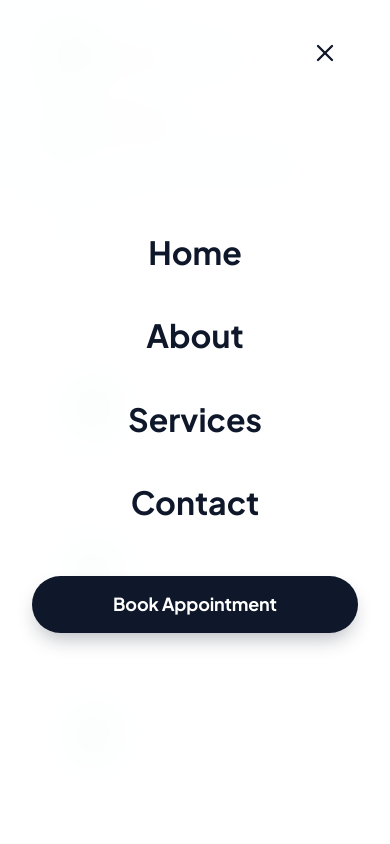
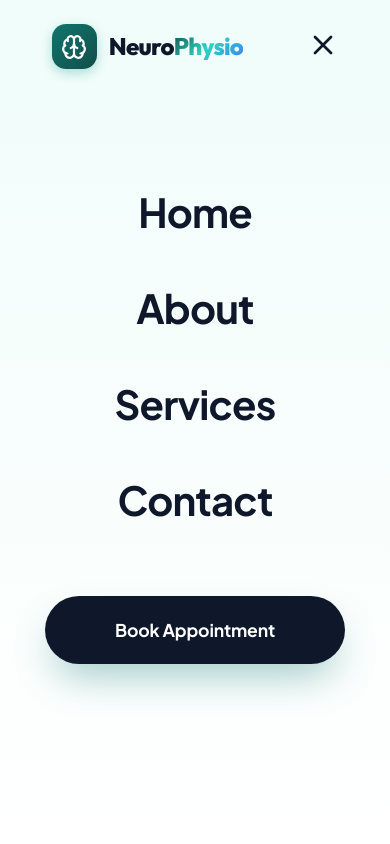
Before and after one commit to ujvaldesai01-cmyk/physio-neuro-care, a React (Vite) app in the folder client/: page /contact in a window 390 px wide. Both pictures are taken after a click on the button 324 px from the left and 54 px from the top of the page. Shown: the top 844 px of the page. Built offline with nearby package versions, Linux system fonts and the light colour scheme.

Commit message:
Fix: Mobile menu UI and About page overlay issues

```diff
--- a/client/src/components/Navbar.jsx
+++ b/client/src/components/Navbar.jsx
@@ -21,12 +21,12 @@ const Navbar = () => {
         width: isScrolled ? '90%' : '100%',
         maxWidth: 'var(--container-width)',
         margin: '0 auto',
-        zIndex: 1000,
+        zIndex: 9999,
         transition: 'all 0.4s cubic-bezier(0.4, 0, 0.2, 1)',
-        background: isScrolled ? 'rgba(255, 255, 255, 0.85)' : 'transparent',
+        background: isScrolled ? 'rgba(255, 255, 255, 0.9)' : 'rgba(255, 255, 255, 0)',
         backdropFilter: isScrolled ? 'blur(16px)' : 'none',
         borderRadius: isScrolled ? '50px' : '0',
-        padding: isScrolled ? '0.75rem 2rem' : '2rem 2rem',
+        padding: isScrolled ? '0.75rem 2rem' : '1.5rem 2rem',
         boxShadow: isScrolled ? 'var(--shadow-lg)' : 'none',
         border: isScrolled ? '1px solid rgba(255,255,255,0.5)' : 'none'
     };
@@ -34,7 +34,7 @@ const Navbar = () => {
     return (
         <nav style={navbarStyle}>
             <div style={{ display: 'flex', justifyContent: 'space-between', alignItems: 'center' }}>
-                <a href="/" style={{ display: 'flex', alignItems: 'center', gap: '0.75rem', textDecoration: 'none', color: 'var(--text-main)' }}>
+                <a href="/" style={{ display: 'flex', alignItems: 'center', gap: '0.75rem', textDecoration: 'none', color: 'var(--text-main)', zIndex: 10002 }}>
                     <div style={{
                         background: 'linear-gradient(135deg, var(--primary) 0%, var(--primary-dark) 100%)',
                         padding: '0.6rem',
@@ -74,38 +74,55 @@ const Navbar = () => {
                 </div>
 
                 {/* Mobile Toggle */}
-                <button onClick={() => setIsMobileOpen(!isMobileOpen)} style={{ background: 'none', border: 'none', cursor: 'pointer', display: 'none' }} className="mobile-toggle">
-                    {isMobileOpen ? <X size={28} color="var(--text-main)" /> : <Menu size={28} color="var(--text-main)" />}
+                <button onClick={() => setIsMobileOpen(!isMobileOpen)} style={{ background: 'none', border: 'none', cursor: 'pointer', display: 'none', zIndex: 10002 }} className="mobile-toggle">
+                    {isMobileOpen ? <X size={32} color="var(--text-main)" /> : <Menu size={32} color="var(--text-main)" />}
                 </button>
             </div>
 
             {/* Mobile Menu Overlay */}
-            {/* Mobile Menu Overlay */}
             {isMobileOpen && (
-                <div className="mobile-menu-overlay">
-                    {['Home', 'About', 'Services', 'Contact'].map((item) => (
-                        <a key={item} href={item === 'Home' ? '/' : `/${item.toLowerCase()}`} onClick={() => setIsMobileOpen(false)}
+                <div className="mobile-menu-overlay" style={{
+                    position: 'fixed',
+                    top: 0,
+                    left: 0,
+                    width: '100vw',
+                    height: '100vh',
+                    background: 'linear-gradient(180deg, #f0fdfa 0%, #ffffff 100%)',
+                    zIndex: 10001,
+                    display: 'flex',
+                    flexDirection: 'column',
+                    alignItems: 'center',
+                    justifyContent: 'center',
+                    padding: '2rem',
+                    animation: 'fadeIn 0.3s ease-out'
+                }}>
+                    <div style={{ display: 'flex', flexDirection: 'column', gap: '2rem', textAlign: 'center', width: '100%', maxWidth: '300px' }}>
+                        {['Home', 'About', 'Services', 'Contact'].map((item, index) => (
+                            <a key={item} href={item === 'Home' ? '/' : `/${item.toLowerCase()}`}
+                                onClick={() => setIsMobileOpen(false)}
                                 style={{
                                     textDecoration: 'none',
                                     color: 'var(--text-main)',
-                                fontWeight: '700',
-                                fontSize: '2rem',
-                                textAlign: 'center',
-                                padding: '1rem',
-                                width: '100%'
+                                    fontWeight: '800',
+                                    fontSize: '2.5rem',
+                                    letterSpacing: '-0.02em',
+                                    animation: `slideUp 0.4s ease-out ${index * 0.1}s backwards`
                                 }}>
                                 {item}
                             </a>
                         ))}
-                    <div style={{ marginTop: '2rem', width: '100%' }}>
-                        <a href="/contact" className="btn btn-primary" style={{ width: '100%', justifyContent: 'center' }}>
+                        <div style={{ marginTop: '2rem', animation: 'slideUp 0.4s ease-out 0.4s backwards' }}>
+                            <a href="/contact" className="btn btn-primary" style={{ width: '100%', padding: '1.25rem', fontSize: '1.1rem', justifyContent: 'center', boxShadow: '0 20px 40px -10px rgba(15, 118, 110, 0.4)' }}>
                                 Book Appointment
                             </a>
+                        </div>
                     </div>
                 </div>
             )}
 
             <style>{`
+                @keyframes fadeIn { from { opacity: 0; } to { opacity: 1; } }
+                @keyframes slideUp { from { opacity: 0; transform: translateY(20px); } to { opacity: 1; transform: translateY(0); } }
                 @media (max-width: 768px) {
                   .hidden-mobile { display: none !important; }
                   .mobile-toggle { display: block !important; }
--- a/client/src/index.css
+++ b/client/src/index.css
@@ -350,6 +350,14 @@ h2 {
     padding: 0 1.25rem;
   }
 
+  .page-wrapper {
+    padding-top: 130px !important;
+    /* Extra space for mobile navbar */
+    padding-bottom: 4rem !important;
+    position: relative;
+    overflow-x: hidden;
+  }
+
   section {
     padding: 4rem 0 !important;
   }
@@ -380,7 +388,7 @@ h2 {
     gap: 3rem !important;
   }
 
-  .hero-grid > div:first-child {
+  .hero-grid>div:first-child {
     order: 1;
     display: flex;
     flex-direction: column;
--- a/client/src/pages/About.jsx
+++ b/client/src/pages/About.jsx
@@ -18,7 +18,7 @@ const About = () => {
     };
 
     return (
-        <div className="container" style={{ paddingTop: '80px', paddingBottom: '4rem' }}>
+        <div className="container page-wrapper">
             {/* Header */}
             <div className="about-grid" style={{ display: 'grid', gridTemplateColumns: '1.2fr 0.8fr', gap: '4rem', alignItems: 'center', marginBottom: '6rem' }}>
                 <motion.div
@@ -65,6 +65,7 @@ const About = () => {
                         animate={{ y: 0, opacity: 1 }}
                         transition={{ delay: 0.5 }}
                         whileHover={{ scale: 1.05 }}
+                        className="doctor-badge"
                         style={{
                             position: 'absolute', bottom: '-20px', right: '-20px', background: 'white', padding: '1.5rem', borderRadius: '16px', boxShadow: 'var(--shadow-lg)', border: '1px solid #f1f5f9'
                         }}
@@ -122,6 +123,7 @@ const About = () => {
                     .about-grid { grid-template-columns: 1fr !important; gap: 3rem !important; }
                     .about-grid > div:first-child { order: 2; }
                     .about-grid > div:last-child { order: 1; margin-bottom: 2rem; }
+                    .doctor-badge { right: 0 !important; bottom: -1.5rem !important; padding: 1rem !important; }
                 }
             `}</style>
         </div>
--- a/client/src/pages/Contact.jsx
+++ b/client/src/pages/Contact.jsx
@@ -69,7 +69,7 @@ const Contact = () => {
     });
 
     return (
-        <div style={{ position: 'relative', overflow: 'hidden', paddingTop: '80px', paddingBottom: '4rem' }}>
+        <div className="page-wrapper" style={{ position: 'relative', overflow: 'hidden' }}>
             {/* Decorative Background */}
             <div className="blob blob-1" style={{ top: '0', right: '-10%' }}></div>
             <div className="blob blob-2" style={{ bottom: '0', left: '-10%' }}></div>
--- a/client/src/pages/Services.jsx
+++ b/client/src/pages/Services.jsx
@@ -50,7 +50,7 @@ const Services = () => {
     };
 
     return (
-        <div style={{ paddingTop: '80px', paddingBottom: '4rem', position: 'relative', overflow: 'hidden' }}>
+        <div className="page-wrapper" style={{ position: 'relative', overflow: 'hidden' }}>
             <div className="blob blob-1" style={{ top: '-10%', left: '-10%' }}></div>
             <div className="blob blob-2" style={{ bottom: '10%', right: '-10%' }}></div>
 
```
Lines whose indentation alone changed are shown as unchanged.
